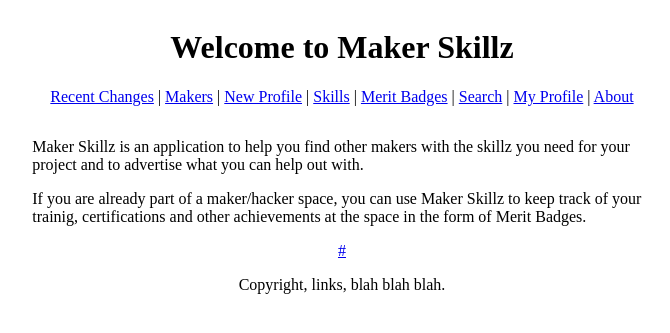
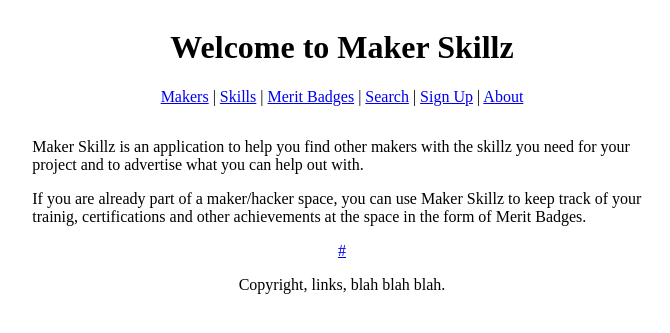
Before and after one commit to plural/maker-skillz, a Python web app: template templates/index.html in a window 1280 px wide. Shown: the top 333 px of the page, without its empty margins (298-968 px from the left). Run offline with Jinja, Linux system fonts and the light colour scheme; the template is opened without the code that fills it: most values are stand-ins (such as "Sample title", 1, 10 or a date in 2020).

Commit message:
Change the navigation around.

```diff
--- a/templates/base.html
+++ b/templates/base.html
@@ -11,11 +11,7 @@
 <div id="header_contents" class="grid_12 ">
   <h1>{% block page_title %}Maker Skillz{% endblock %}</h1>
   <p>
-    <a href="/recent">Recent Changes</a>
-    |
     <a href="/makers">Makers</a>
-    |
-    <a href="/new_maker">New Profile</a>
     |
     <a href="/skills">Skills</a>
     |
@@ -23,7 +19,11 @@
     |
     <a href="/search">Search</a>
     |
+    {% if is_logged_in %}
     <a href="/me">My Profile</a>
+    {% else %}
+    <a href="/signup">Sign Up</a>
+    {% endif %}
     |
     <a href="/about">About</a>
   </p>
```
